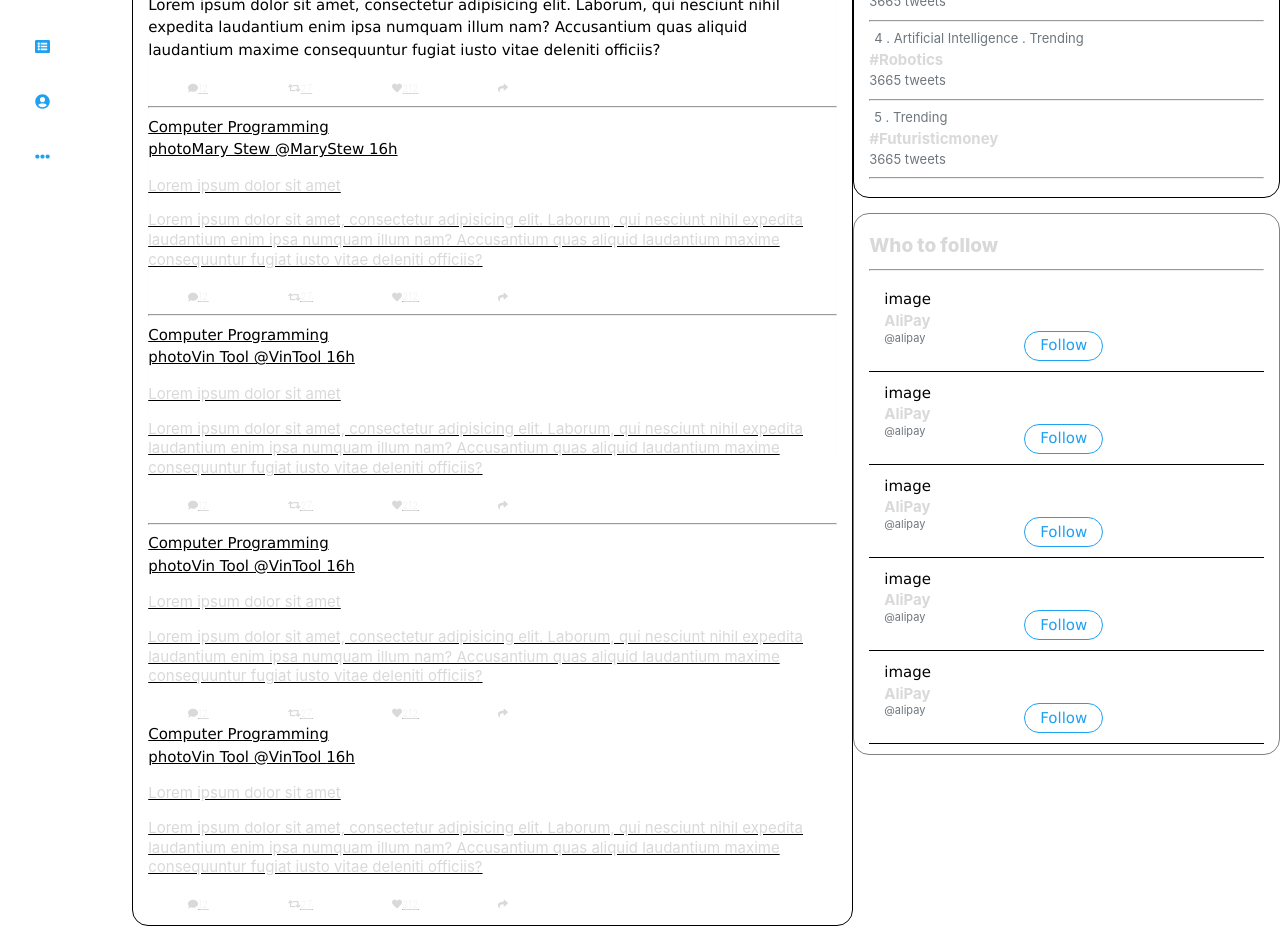
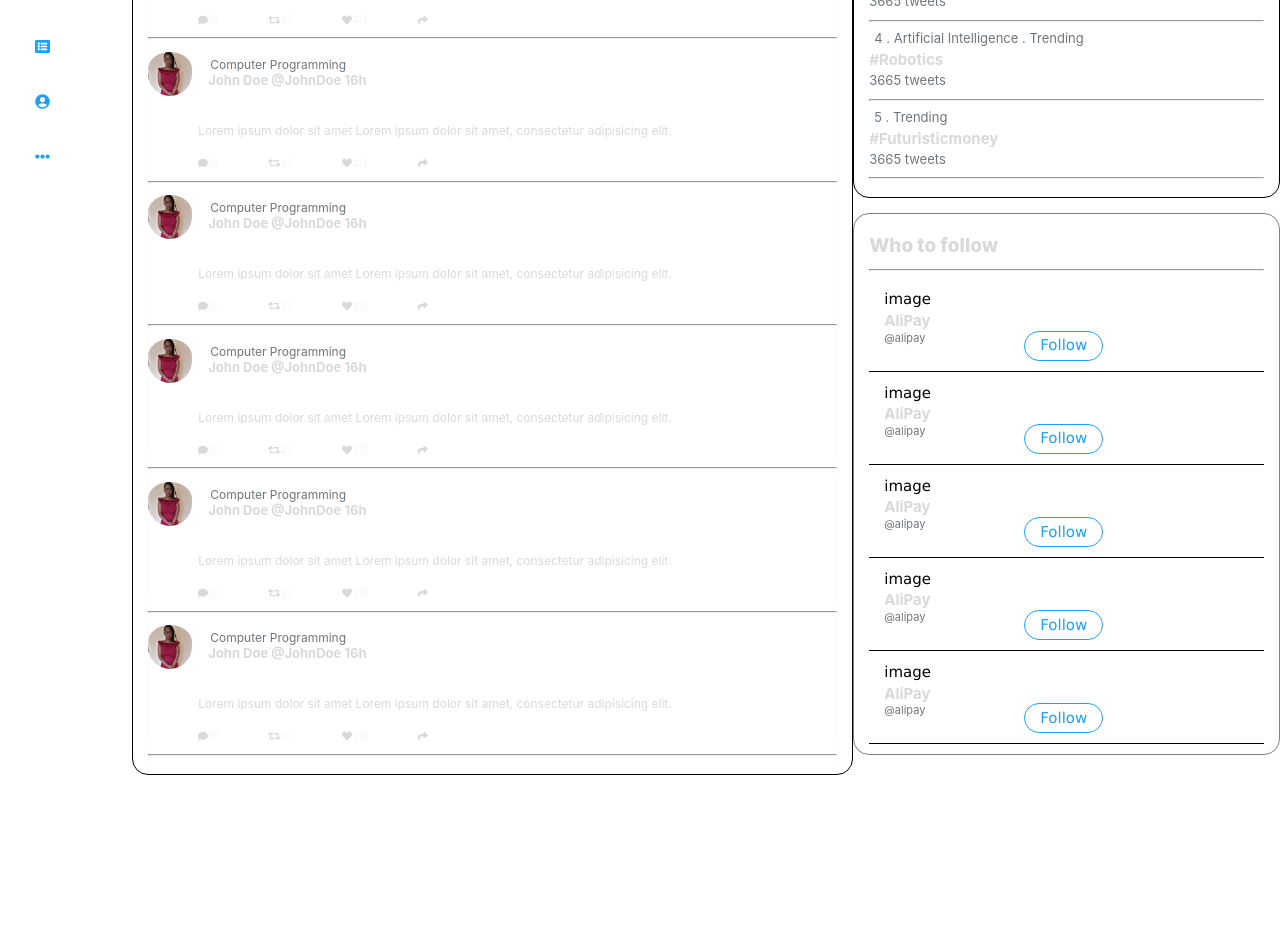
Before and after one commit to grace-mugoiri/twitter-clone, a React (Create React App) app in the folder frontend/: page / in a window 1280 px wide. Shown: the part 360-1301 px from the top of the page. After the commit the page ends 1150 px from the top, so only its background shows below. Built offline with nearby package versions, Linux system fonts and the light colour scheme; no server answers.

Commit message:
text and tweet icons for feed

```diff
--- a/frontend/src/assets/styles/topbar.css
+++ b/frontend/src/assets/styles/topbar.css
@@ -426,9 +426,10 @@ margin-right: 2px;
   Arial, sans-serif;
 	line-height: 1.3125;
 	overflow-wrap: break-word;
-	margin: 40px;
+	margin-left: 50px;
 	font-weight: lighter;
 	font-size: 10px;
+	text-decoration: none;
 
 }
 .article p {
@@ -753,3 +754,66 @@ flex-direction: row;
 	font-weight: 400px;
 	font-size: 15px;
 }
+
+.doe {
+	margin-bottom: 2px;
+	-moz-box-pack: justify;
+justify-content: space-between;
+	-moz-box-direction: normal;
+-moz-box-orient: horizontal;
+flex-direction: row;
+	-moz-box-align: baseline;
+align-items: baseline;
+
+}
+.doe a {
+	outline-style: none;
+	cursor: pointer;
+	flex-shrink: 1;
+	max-width: 100%;
+	white-space: nowrap;
+	font-weight: 700;
+	font-size: 13px;
+	font-family: -apple-system, BlinkMacSystemFont, 'Segoe UI', Roboto, Helvetica,
+  Arial, sans-serif;
+	line-height: 1.3125;
+	overflow-wrap: break-word;
+	min-width: 0px;
+	color: rgb(217, 217, 217);
+	margin-left: 60px;
+	margin-top: 25px;
+	text-decoration: none;
+}
+.doe p {
+	outline-style: none;
+	cursor: pointer;
+	flex-shrink: 1;
+	max-width: 100%;
+	white-space: nowrap;
+	font-weight: 400;
+	font-size: 13px;
+	font-family: -apple-system, BlinkMacSystemFont, 'Segoe UI', Roboto, Helvetica,
+  Arial, sans-serif;
+	line-height: 1.3125;
+	overflow-wrap: break-word;
+	min-width: 0px;
+	color: rgb(217, 217, 217);
+	/* margin-left: 5px; */
+	margin-top: 0px;
+	/* margin-top: 25px; */
+	text-decoration: none;
+	margin-bottom: 0px;
+}
+
+.text {
+	font-weight: 400;
+	font-size: 12px;
+	font-family: -apple-system, BlinkMacSystemFont, 'Segoe UI', Roboto, Helvetica,
+  Arial, sans-serif;
+	line-height: 1.3125;
+	overflow-wrap: break-word;
+	min-width: 0px;
+	color: rgb(217, 217, 217);
+	position: relative;
+	margin-left: 50px;
+}
--- a/frontend/src/components/Home.jsx
+++ b/frontend/src/components/Home.jsx
@@ -129,17 +129,15 @@ function Home() {
 							<div className="css-3 happening">
 								<a href="/api" id="happening-link">Computer Programming</a>
 							</div>
+
+								<div className="doe">
+                    <a href="/api">John Doe @JohnDoe 16h</a>
 							</div>
-
-                  <span>
-                    <a href="/api">John Doe </a>
-                    <a href="/api">@JohnDoe </a>
-                    <span>16h</span>
-                  </span>
-
-                  <p>Lorem ipsum dolor sit amet</p>
-                  <p>Lorem ipsum dolor sit amet, consectetur adipisicing elit. Laborum, qui nesciunt nihil expedita laudantium enim ipsa numquam illum nam? Accusantium quas aliquid laudantium maxime consequuntur fugiat iusto vitae deleniti officiis?</p>
-                  <span className="likes">
+						</div>
+						<div className="text">
+                  <p>Lorem ipsum dolor sit amet Lorem ipsum dolor sit amet, consectetur adipisicing elit. </p>
+              </div>
+							<span className="likes">
                     <a href="/api">
                       <FontAwesomeIcon icon={faComment} />
                       12
@@ -154,27 +152,25 @@ function Home() {
                     </a>
                     <a href="/api"><FontAwesomeIcon icon={faShare} /></a>
                   </span>
-
-
-
           </div>
           <hr />
-          <div className="article">
-            <div>
-              <a href="/api" className="category">Computer Programming</a>
-              <a href="/api" className="content">
-                <div className="photo">
-                  <img src="#" alt="" id="photo" />
-                  photo
-                  <span>
-                    <a href="/api">Mary Stew </a>
-                    <a href="/api">@MaryStew </a>
-                    <span>16h</span>
-                  </span>
+					<div className="image">
+						<div className="image image-profile">
+							<a href="/profile"><img src={ grace } alt="" id="photo" /></a>
+							</div>
+						<div className="css-3">
+							<div className="css-3 happening">
+								<a href="/api" id="happening-link">Computer Programming</a>
+							</div>
 
-                  <p>Lorem ipsum dolor sit amet</p>
-                  <p>Lorem ipsum dolor sit amet, consectetur adipisicing elit. Laborum, qui nesciunt nihil expedita laudantium enim ipsa numquam illum nam? Accusantium quas aliquid laudantium maxime consequuntur fugiat iusto vitae deleniti officiis?</p>
-                  <span className="likes">
+								<div className="doe">
+                    <a href="/api">John Doe @JohnDoe 16h</a>
+							</div>
+						</div>
+						<div className="text">
+                  <p>Lorem ipsum dolor sit amet Lorem ipsum dolor sit amet, consectetur adipisicing elit. </p>
+              </div>
+							<span className="likes">
                     <a href="/api">
                       <FontAwesomeIcon icon={faComment} />
                       12
@@ -189,27 +185,25 @@ function Home() {
                     </a>
                     <a href="/api"><FontAwesomeIcon icon={faShare} /></a>
                   </span>
-                </div>
-              </a>
-            </div>
           </div>
           <hr />
-          <div className="article">
-            <div>
-              <a href="/api" className="category">Computer Programming</a>
-              <a href="/api" className="content">
-                <div className="photo">
-                  <img src="#" alt="" id="photo" />
-                  photo
-                  <span>
-                    <a href="/api">Vin Tool </a>
-                    <a href="/api">@VinTool </a>
-                    <span>16h</span>
-                  </span>
+					<div className="image">
+						<div className="image image-profile">
+							<a href="/profile"><img src={ grace } alt="" id="photo" /></a>
+							</div>
+						<div className="css-3">
+							<div className="css-3 happening">
+								<a href="/api" id="happening-link">Computer Programming</a>
+							</div>
 
-                  <p>Lorem ipsum dolor sit amet</p>
-                  <p>Lorem ipsum dolor sit amet, consectetur adipisicing elit. Laborum, qui nesciunt nihil expedita laudantium enim ipsa numquam illum nam? Accusantium quas aliquid laudantium maxime consequuntur fugiat iusto vitae deleniti officiis?</p>
-                  <span className="likes">
+								<div className="doe">
+                    <a href="/api">John Doe @JohnDoe 16h</a>
+							</div>
+						</div>
+						<div className="text">
+                  <p>Lorem ipsum dolor sit amet Lorem ipsum dolor sit amet, consectetur adipisicing elit. </p>
+              </div>
+							<span className="likes">
                     <a href="/api">
                       <FontAwesomeIcon icon={faComment} />
                       12
@@ -224,27 +218,25 @@ function Home() {
                     </a>
                     <a href="/api"><FontAwesomeIcon icon={faShare} /></a>
                   </span>
-                </div>
-              </a>
-            </div>
           </div>
           <hr />
-          <div className="article">
-            <div>
-              <a href="/api" className="category">Computer Programming</a>
-              <a href="/api" className="content">
-                <div className="photo">
-                  <img src="#" alt="" id="photo" />
-                  photo
-                  <span>
-                    <a href="/api">Vin Tool </a>
-                    <a href="/api">@VinTool </a>
-                    <span>16h</span>
-                  </span>
+					<div className="image">
+						<div className="image image-profile">
+							<a href="/profile"><img src={ grace } alt="" id="photo" /></a>
+							</div>
+						<div className="css-3">
+							<div className="css-3 happening">
+								<a href="/api" id="happening-link">Computer Programming</a>
+							</div>
 
-                  <p>Lorem ipsum dolor sit amet</p>
-                  <p>Lorem ipsum dolor sit amet, consectetur adipisicing elit. Laborum, qui nesciunt nihil expedita laudantium enim ipsa numquam illum nam? Accusantium quas aliquid laudantium maxime consequuntur fugiat iusto vitae deleniti officiis?</p>
-                  <span className="likes">
+								<div className="doe">
+                    <a href="/api">John Doe @JohnDoe 16h</a>
+							</div>
+						</div>
+						<div className="text">
+                  <p>Lorem ipsum dolor sit amet Lorem ipsum dolor sit amet, consectetur adipisicing elit. </p>
+              </div>
+							<span className="likes">
                     <a href="/api">
                       <FontAwesomeIcon icon={faComment} />
                       12
@@ -259,26 +251,25 @@ function Home() {
                     </a>
                     <a href="/api"><FontAwesomeIcon icon={faShare} /></a>
                   </span>
-                </div>
-              </a>
-            </div>
           </div>
-          <div className="article">
-            <div>
-              <a href="/api" className="category">Computer Programming</a>
-              <a href="/api" className="content">
-                <div className="photo">
-                  <img src="#" alt="" id="photo" />
-                  photo
-                  <span>
-                    <a href="/api">Vin Tool </a>
-                    <a href="/api">@VinTool </a>
-                    <span>16h</span>
-                  </span>
+          <hr />
+					<div className="image">
+						<div className="image image-profile">
+							<a href="/profile"><img src={ grace } alt="" id="photo" /></a>
+							</div>
+						<div className="css-3">
+							<div className="css-3 happening">
+								<a href="/api" id="happening-link">Computer Programming</a>
+							</div>
 
-                  <p>Lorem ipsum dolor sit amet</p>
-                  <p>Lorem ipsum dolor sit amet, consectetur adipisicing elit. Laborum, qui nesciunt nihil expedita laudantium enim ipsa numquam illum nam? Accusantium quas aliquid laudantium maxime consequuntur fugiat iusto vitae deleniti officiis?</p>
-                  <span className="likes">
+								<div className="doe">
+                    <a href="/api">John Doe @JohnDoe 16h</a>
+							</div>
+						</div>
+						<div className="text">
+                  <p>Lorem ipsum dolor sit amet Lorem ipsum dolor sit amet, consectetur adipisicing elit. </p>
+              </div>
+							<span className="likes">
                     <a href="/api">
                       <FontAwesomeIcon icon={faComment} />
                       12
@@ -293,10 +284,41 @@ function Home() {
                     </a>
                     <a href="/api"><FontAwesomeIcon icon={faShare} /></a>
                   </span>
-                </div>
-              </a>
-            </div>
           </div>
+          <hr />
+					<div className="image">
+						<div className="image image-profile">
+							<a href="/profile"><img src={ grace } alt="" id="photo" /></a>
+							</div>
+						<div className="css-3">
+							<div className="css-3 happening">
+								<a href="/api" id="happening-link">Computer Programming</a>
+							</div>
+
+								<div className="doe">
+                    <a href="/api">John Doe @JohnDoe 16h</a>
+							</div>
+						</div>
+						<div className="text">
+                  <p>Lorem ipsum dolor sit amet Lorem ipsum dolor sit amet, consectetur adipisicing elit. </p>
+              </div>
+							<span className="likes">
+                    <a href="/api">
+                      <FontAwesomeIcon icon={faComment} />
+                      12
+                    </a>
+                    <a href="/api">
+                      <FontAwesomeIcon icon={faRetweet} />
+                      27
+                    </a>
+                    <a href="/api">
+                      <FontAwesomeIcon icon={faHeart} />
+                      212
+                    </a>
+                    <a href="/api"><FontAwesomeIcon icon={faShare} /></a>
+                  </span>
+          </div>
+          <hr />
         </div>
         <div className="column-three">
           <div className="row-search">
```
